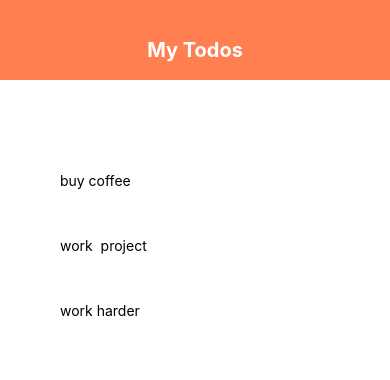
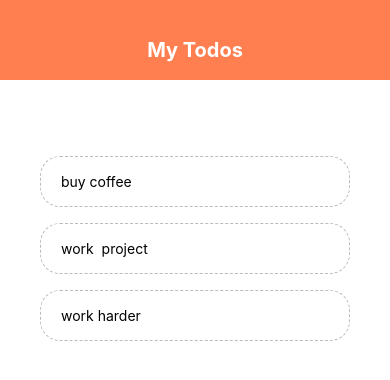
Before and after one commit to haseebkhan2651/todoApplicationReactNative, a React Native app: screen / in a window 390 px wide. Shown: the top 380 px of the page. Built offline with nearby package versions, Linux system fonts and the light colour scheme.

Commit message:
Making the removal of todos function work on click

```diff
--- a/App.js
+++ b/App.js
@@ -13,6 +13,13 @@ export default function App() {
     {text: "work harder", key: 3}
   ]);
 
+  const pressHandler = (key) => {
+    console.log("The press handle function is running");
+    setTodos((prevTodos) => {
+      return prevTodos.filter(todo => todo.key != key);
+    })
+  }
+
   return (
 
         <View style={styles.container} >
@@ -23,7 +30,7 @@ export default function App() {
               <FlatList
                 data={todo}
                 renderItem={({ item }) => (
-                  <TodoItem item={item} />
+                  <TodoItem pressHandle={pressHandler} item={item} />
                 )}
               />
             </View>
--- a/components/TodoItem.js
+++ b/components/TodoItem.js
@@ -3,7 +3,7 @@ import {StyleSheet, View, Text, TouchableOpacity} from "react-native";
 
 const TodoItem = (props) => {
     return (
-       <TouchableOpacity>
+       <TouchableOpacity onPress={() => props.pressHandle(props.item.key)}  >
            <Text style={styles.item} > {props.item.text} </Text>
        </TouchableOpacity>
     )
@@ -14,8 +14,9 @@ const styles = StyleSheet.create({
         padding: 16,
         marginTop: 16,
         borderColor: "#bbb",
+        borderWidth: 1,
         borderStyle: "dashed",
-        borderRadius: 10
+        borderRadius: 20
     }
 })
 
```
Also changed, not shown: 1 other file (tests, documents, lock files or other folders).
